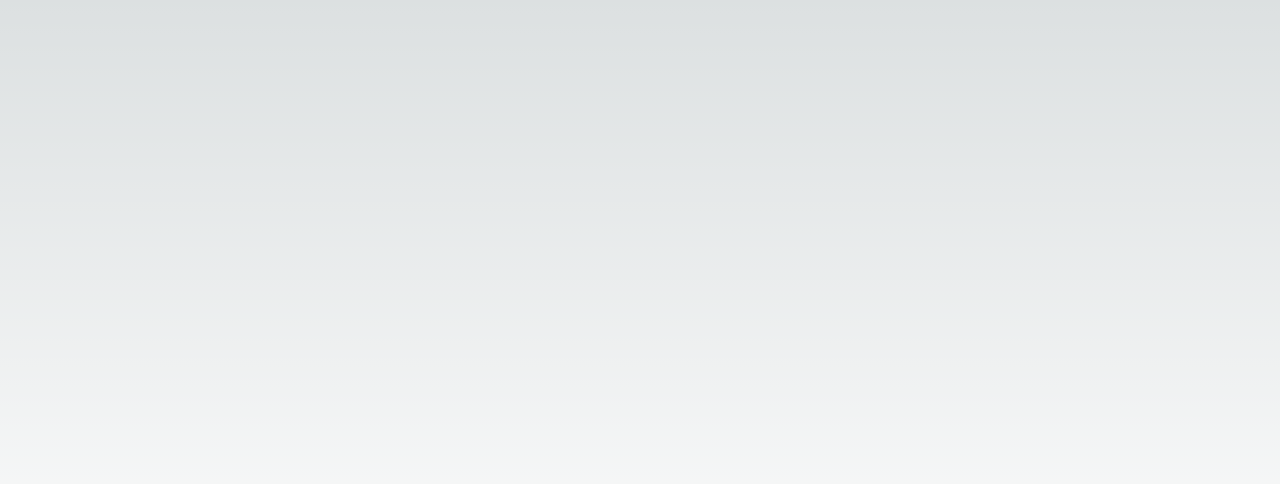
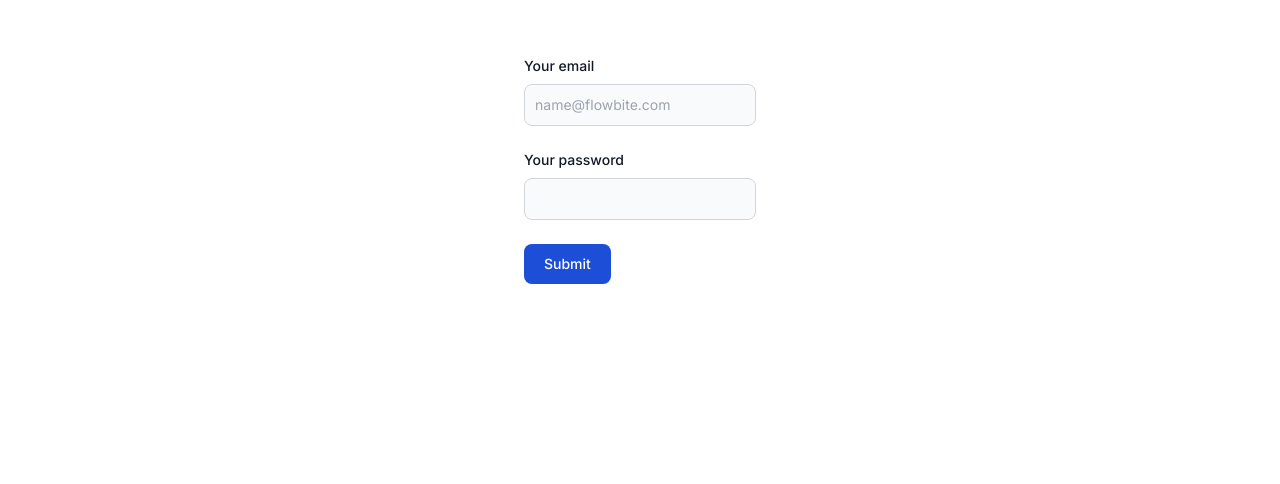
Before and after one commit to dinhcuongnd2001/learn-jwt, a Next.js app: page / in a window 1280 px wide. Shown: the part 120-604 px from the top of the page. Built offline with nearby package versions, Linux system fonts and the light colour scheme.

Commit message:
feat: config axios

```diff
--- a/app/page.tsx
+++ b/app/page.tsx
@@ -1,7 +1,12 @@
+import Login from "@/components/Login";
 import Image from "next/image";
 
 export default function Home() {
   return (
-    <main className="flex min-h-screen flex-col items-center justify-between p-24"></main>
+    <main className="flex min-h-screen bg-white flex-col items-center justify-between p-24">
+      <div className="max-w-lg bg-white p-20">
+        <Login />
+      </div>
+    </main>
   );
 }
--- /dev/null
+++ b/components/Login/index.tsx
@@ -0,0 +1,70 @@
+"use client";
+import { useState } from "react";
+
+interface InfoType {
+  username: string;
+  password: string;
+}
+const Login = () => {
+  const [info, setInfo] = useState<InfoType>({ username: "", password: "" });
+
+  const handleUpdateInfo = ({
+    field,
+    value,
+  }: {
+    field: "username" | "password";
+    value: string;
+  }) => {
+    setInfo({ ...info, [field]: value });
+  };
+
+  return (
+    <div>
+      <div className="mb-6">
+        <label
+          htmlFor="email"
+          className="block mb-2 text-sm font-medium text-gray-900 dark:text-white"
+        >
+          Your email
+        </label>
+        <input
+          type="email"
+          id="email"
+          value={info.username}
+          className="bg-gray-50 border border-gray-300 text-gray-900 text-sm rounded-lg focus:ring-blue-500 focus:border-blue-500 block w-full p-2.5 dark:bg-gray-700 dark:border-gray-600 dark:placeholder-gray-400 dark:text-white dark:focus:ring-blue-500 dark:focus:border-blue-500"
+          placeholder="name@flowbite.com"
+          required
+          onChange={(e) =>
+            handleUpdateInfo({ field: "username", value: e.target.value })
+          }
+        />
+      </div>
+      <div className="mb-6">
+        <label
+          htmlFor="password"
+          className="block mb-2 text-sm font-medium text-gray-900 dark:text-white"
+        >
+          Your password
+        </label>
+        <input
+          type="password"
+          id="password"
+          value={info.password}
+          className="bg-gray-50 border border-gray-300 text-gray-900 text-sm rounded-lg focus:ring-blue-500 focus:border-blue-500 block w-full p-2.5 dark:bg-gray-700 dark:border-gray-600 dark:placeholder-gray-400 dark:text-white dark:focus:ring-blue-500 dark:focus:border-blue-500"
+          required
+          onChange={(e) =>
+            handleUpdateInfo({ field: "password", value: e.target.value })
+          }
+        />
+      </div>
+      <button
+        onClick={() => {}}
+        className="text-white bg-blue-700 hover:bg-blue-800 focus:ring-4 focus:outline-none focus:ring-blue-300 font-medium rounded-lg text-sm w-full sm:w-auto px-5 py-2.5 text-center dark:bg-blue-600 dark:hover:bg-blue-700 dark:focus:ring-blue-800"
+      >
+        Submit
+      </button>
+    </div>
+  );
+};
+
+export default Login;
```
Also changed, not shown: common/index.ts (added, +41 -0 lines), configs/axios/axios.protected.ts (added, +68 -0 lines), configs/axios/axios.publish.ts (added, +19 -0 lines), 1 other file (tests, documents, lock files or other folders).
